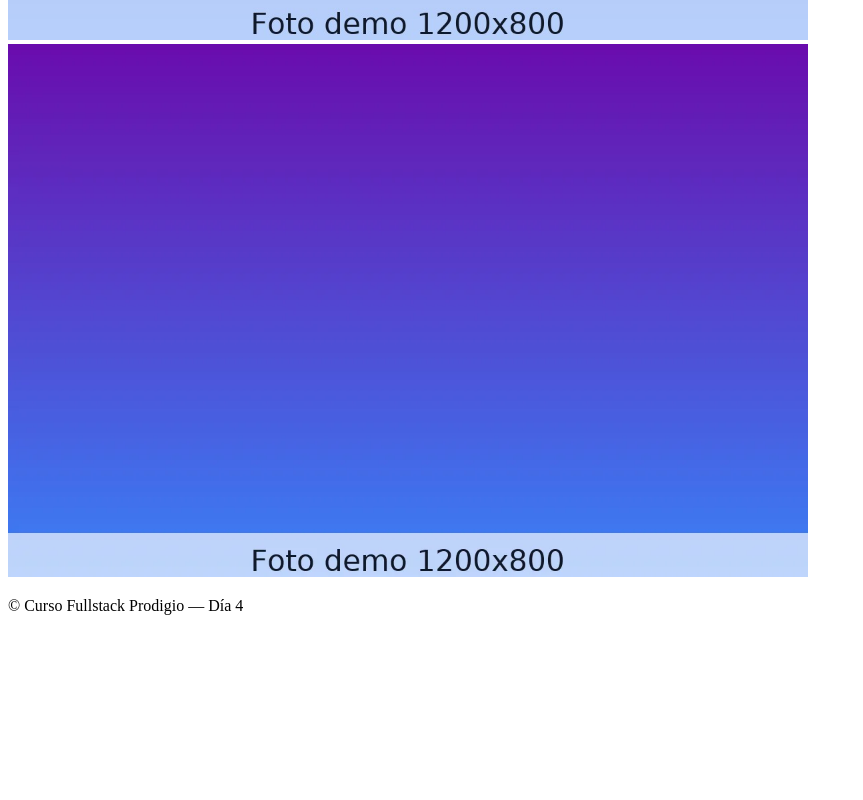
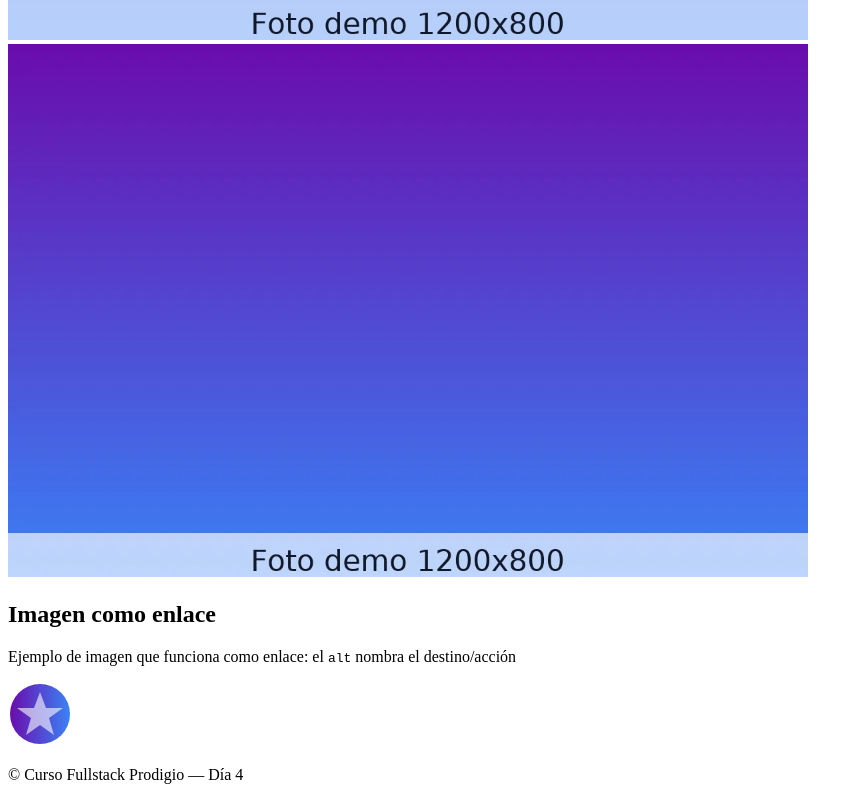
Before and after one commit to 1luciasuarez/html-foundations, a plain HTML site: page dia04/index.html in a window 1280 px wide. Shown: the part 1441-2241 px from the top of the page, without its empty margins (0-863 px from the left). Before the commit the page ends 2072 px from the top, so only its background shows below. Drawn offline with Linux system fonts and the light colour scheme.

Commit message:
perf(a11y): hero sin lazy (fetchpriority=high), secundaria lazy, ejemplo de imagen-enlace con alt correcto

```diff
--- a/dia04/index.html
+++ b/dia04/index.html
@@ -43,15 +43,17 @@
             <h2 id="responsive">Imágenes responsive</h2>
 
             <!-- Opción 1: img con srcset/sizes -->
+            <!--HERO: sin lazy, prioridad alta-->
             <img
             src="./assets/foto-800.jpg"
             srcset="./assets/foto-400.jpg 400w, ./assets/foto-800.jpg 800w, ./assets/foto-1200.jpg 1200w"
             sizes="100vw"
             alt="Fondo degradado morado y azul con etiqueta Foto demo"
             width="800" height="533"
-  loading="lazy" decoding="async">
+            fetchpriority="high" decoding="async">
 
             <!-- Opción 2: picture con WebP + fallback JPG -->
+            <!--Secundaria lazy + async-->
             <picture>
             <source
                 type="image/webp"
@@ -65,6 +67,13 @@
                 width="800" height="533"
                 loading="lazy" decoding="async">
             </picture>
+            <h2 id="img-link">Imagen como enlace</h2>
+            <p>Ejemplo de imagen que funciona como enlace: el <code>alt</code> nombra el destino/acción</p>
+            <p><a href="https://developer.mozilla.org/es/docs/Web/HTML/Element/img"
+                target="_blank" rel="noopener noreferrer">
+            <img src="./assets/decoracion.svg"
+            alt="Abrir referencia de img en MDN (se abre en una pestaña nueva)"
+            width="64" height="64"></a></p>
 
         </main>
 
```
Lines whose indentation alone changed are shown as unchanged.
